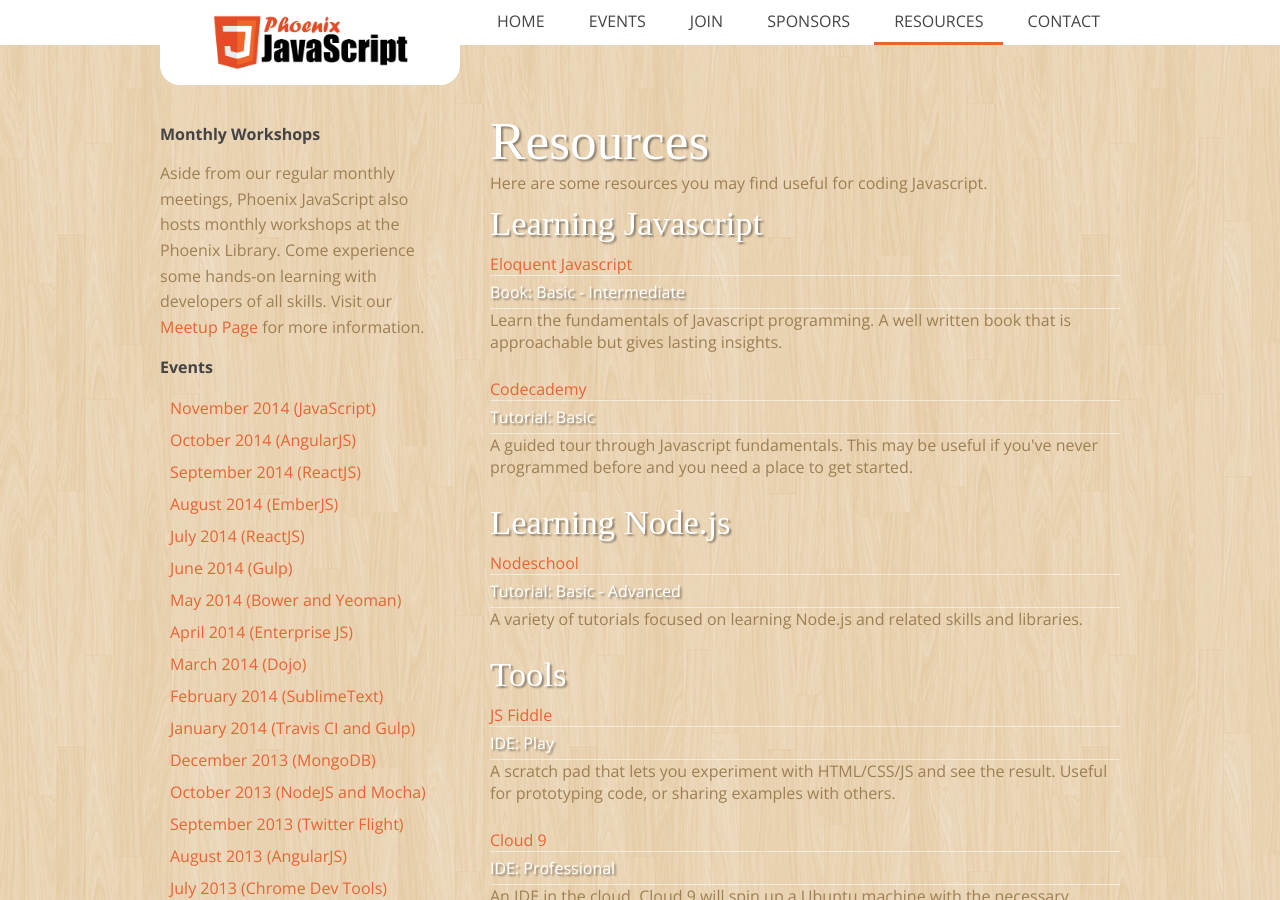
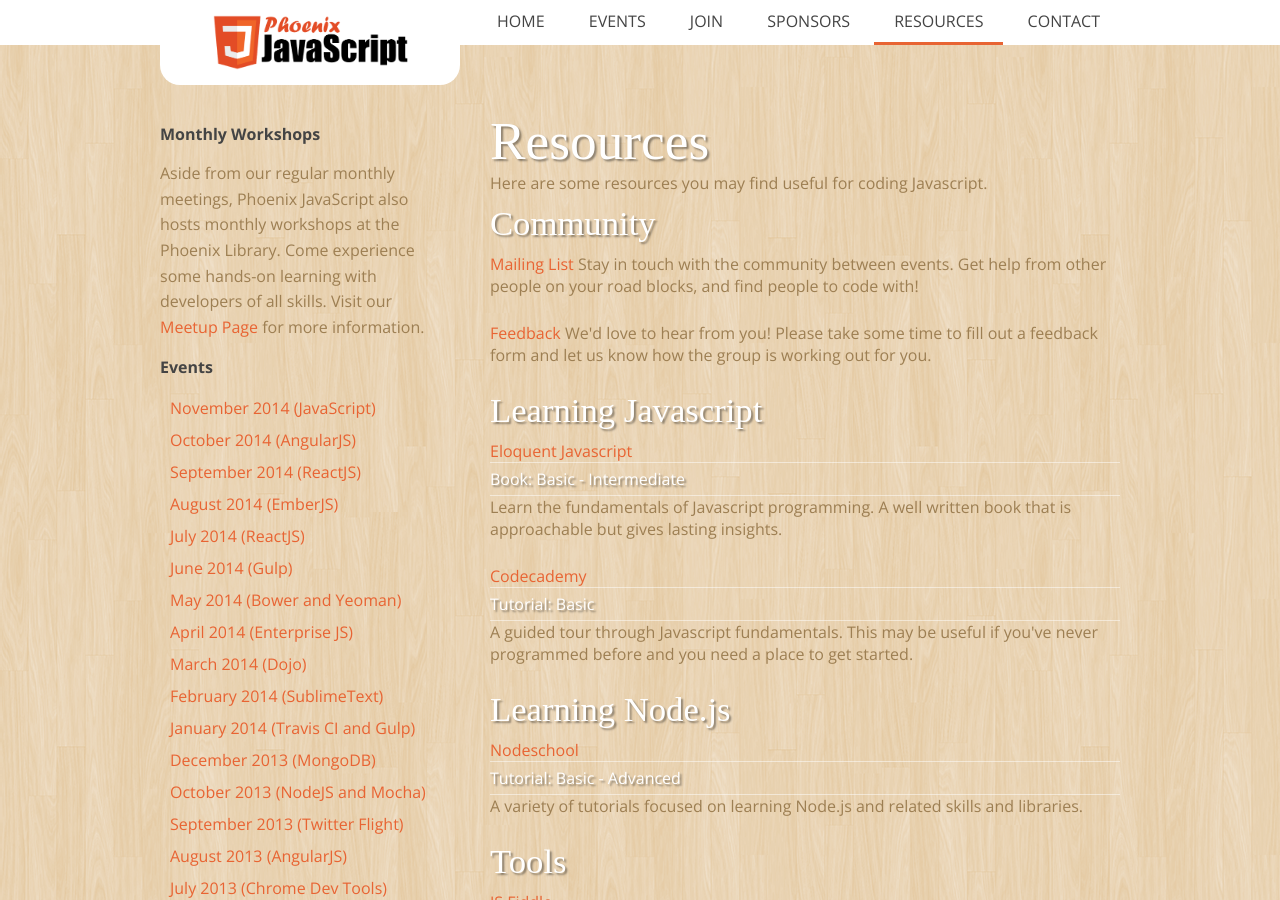
Before and after one commit to bradwestfall/phoenixjavascript, a Jekyll site: the page built from resources.html, in a window 1280 px wide and 900 px high. Built offline with Jekyll 4.4.1, drawn with Linux system fonts in a browser that asks for light colours; some web fonts are replaced.

Commit message:
clean whitespace, add mailing list and survey to resources page

```diff
--- a/resources.html
+++ b/resources.html
@@ -5,6 +5,25 @@
 ---
 
 <span class="summary">Here are some resources you may find useful for coding Javascript.</span>
+
+<section>
+  <h3>Community</h3>
+
+  <div class="resource">
+    <a href="https://groups.google.com/forum/#!forum/phoenixjavascript" target="_blank">Mailing List</a>
+    <span class="summary">
+      Stay in touch with the community between events.  Get help from other people on your road blocks, and find people to code with!
+    </span>
+  </div>
+
+  <div class="resource">
+    <a href="https://docs.google.com/a/torchlightsoftware.com/forms/d/1gCTazPooTO3su7Lj_otEWq-dbgjRniZrHUT-FgXpxAM/viewform" target="_blank">Feedback</a>
+    <span class="summary">
+      We'd love to hear from you!  Please take some time to fill out a feedback form and let us know how the group is working out for you.
+    </span>
+  </div>
+
+</section>
 
 <section>
   <h3>Learning Javascript</h3>
```
Also changed, not shown: _layouts/event.html (indentation only), _layouts/master.html (line endings or trailing spaces).
